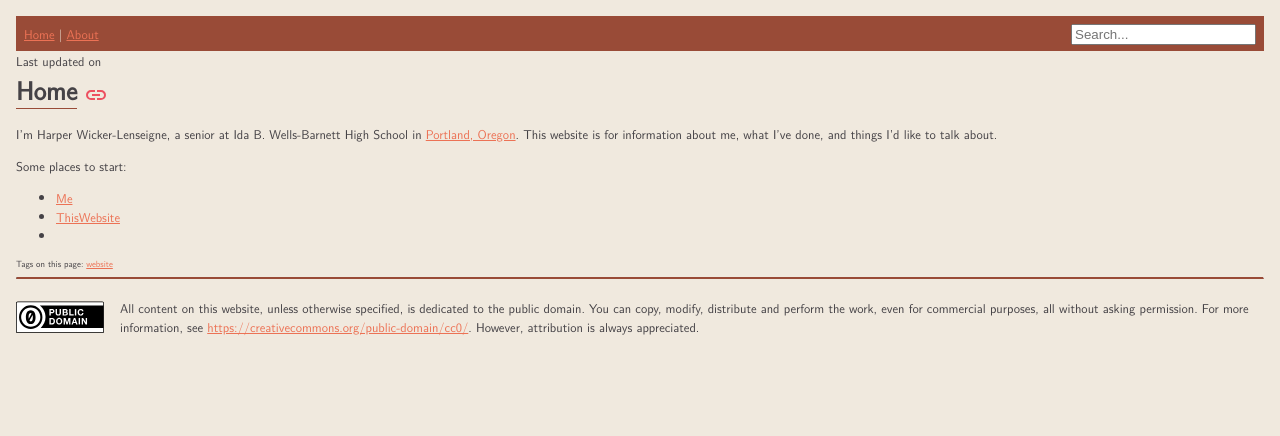
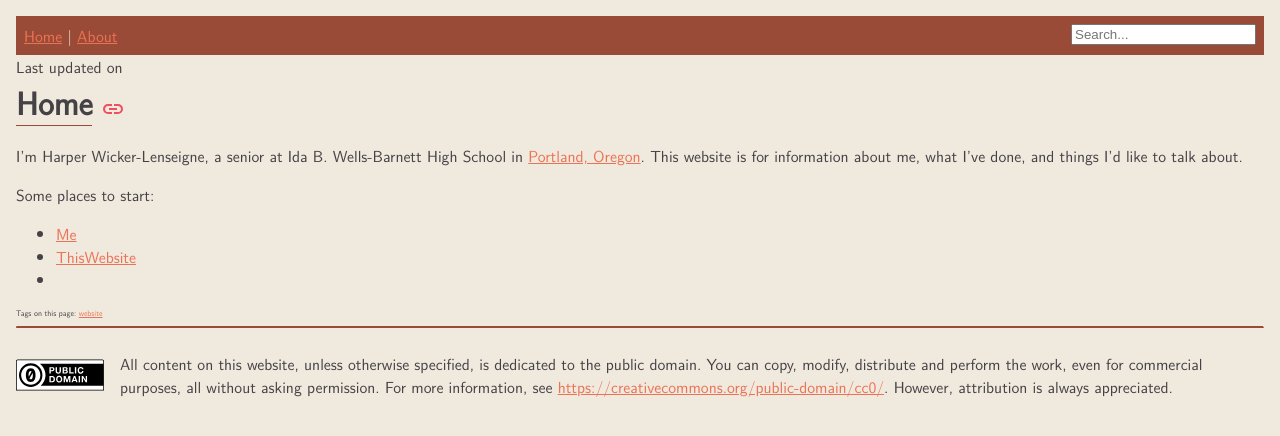
Before and after one commit to harperawl/home, a Jekyll site: the page built from index.md, in a window 1280 px wide. Shown: the top 436 px of the page. Built offline with Jekyll 4.4.1, drawn with Linux system fonts in a browser that asks for light colours; our own code applies the rules of GitHub Pages for plain Markdown files.

Commit message:
fix stupid font size

```diff
--- a/assets/css/styles.css
+++ b/assets/css/styles.css
@@ -23,7 +23,7 @@
 /* sections */
 body {
   font-family: var(--primary-font);
-  font-size: 1vw;
+  font-size: 1rem;
   background-color: var(--background-color);
   color: var(--text-color);
   margin: 1rem 1rem 0 1rem;
@@ -105,7 +105,7 @@ hr {
 }
 
 #taglist {
-  font-size: 0.7vw;
+  font-size: 0.5rem;
 }
 
 #search {
```
